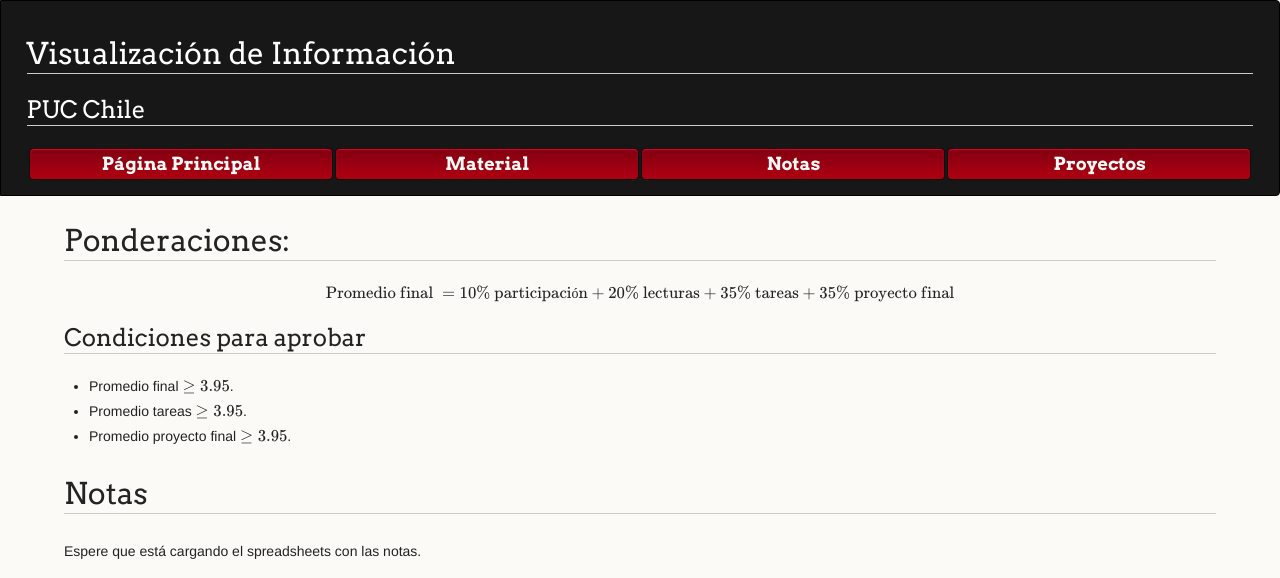
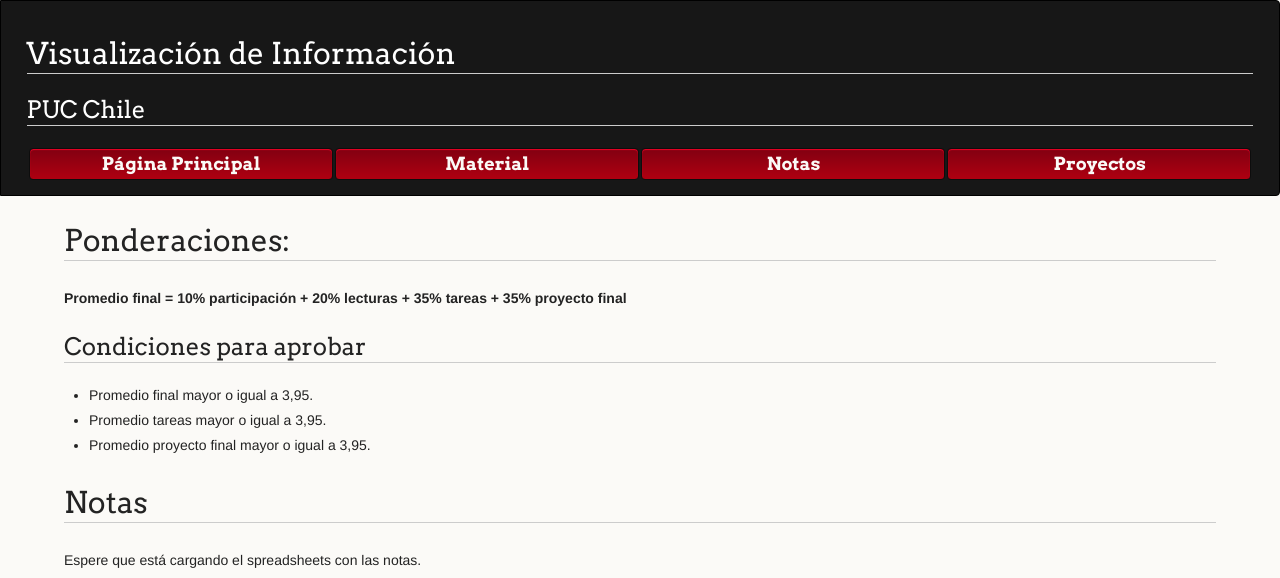
Before and after one commit to PUC-Infovis/version-2018, a Jekyll site: the page built from notas.md, in a window 1280 px wide, cut to the strip 0-578 px from the top of the page. Built offline with Jekyll 4.4.1, drawn with Linux system fonts in a browser that asks for light colours; formulas are drawn with MathJax 3.

Commit message:
ponderaciones

```diff
--- a/_includes/head.html
+++ b/_includes/head.html
@@ -5,7 +5,5 @@
     <link rel="stylesheet" href="/css/styles.css">
     {% if page.custom_css %}{% for stylesheet in page.custom_css %}
     <link href="{{ stylesheet }}" rel="stylesheet" media="screen" type="text/css">{% endfor %}{% endif %}
-    <!-- <script type="text/javascript" src="http://cdn.mathjax.org/mathjax/latest/MathJax.js?config=TeX-AMS-MML_HTMLorMML"></script> -->
-    <script src="/js/MathJax.js"></script>
     <meta name="viewport" content="width=device-width">
 </head>
--- a/notas.md
+++ b/notas.md
@@ -4,12 +4,12 @@ title: Notas
 ---
 # Ponderaciones:
 
-$$\text{Promedio final } = 10\% \text{ participación} + 20\% \text{ lecturas} + 35\% \text{ tareas} + 35\% \text{ proyecto final}$$
+**Promedio final  = 10% participación + 20% lecturas + 35% tareas + 35% proyecto final**
 
 ## Condiciones para aprobar
-- Promedio final $$\geq 3.95$$.
-- Promedio tareas $$\geq 3.95$$.
-- Promedio proyecto final $$\geq 3.95$$.
+- Promedio final mayor o igual a 3,95.
+- Promedio tareas mayor o igual a 3,95.
+- Promedio proyecto final mayor o igual a 3,95.
 
 # Notas
 
```
